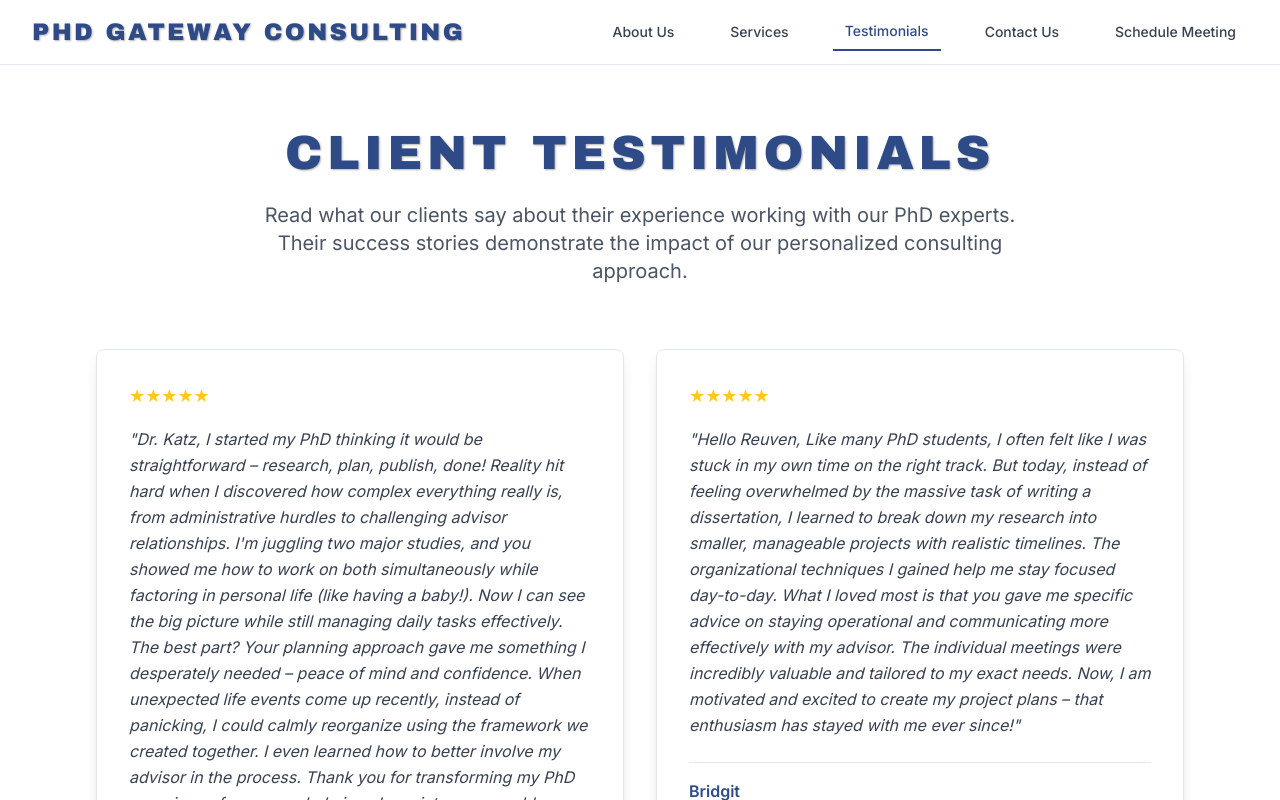
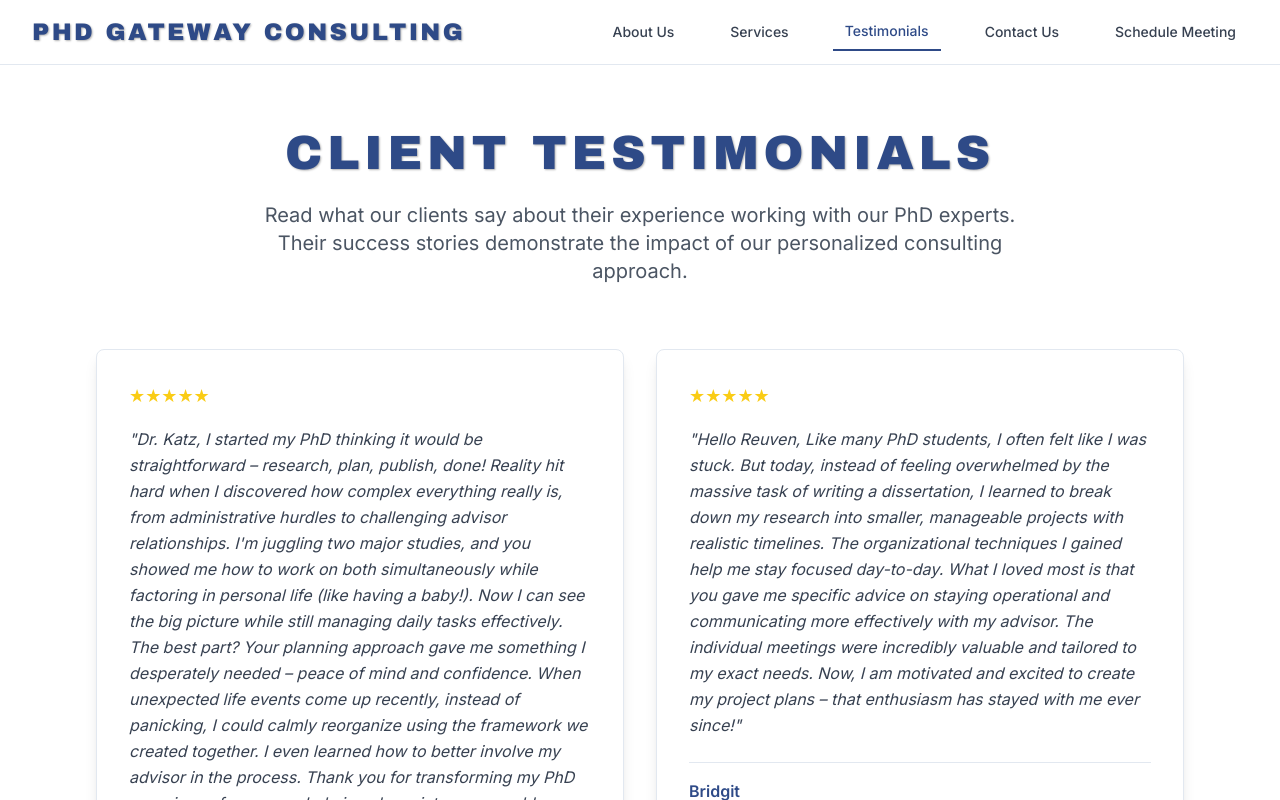
Before and after one commit to ReuvenKatz/pathway-nexus-gateway1, a React (Vite) app: page /testimonials in a window 1280 px wide. Shown: the top 800 px of the page. Built offline with nearby package versions, Linux system fonts and the light colour scheme; a web font is replaced by a local one.

Commit message:
Update Bridgit testimonial text
Update Bridgit's testimonial on the Testimonials page to shorten the sentence "Like many PhD students, I often felt like I was stuck in my own time on the right track." to "Like many PhD students, I often felt like I was stuck ."

```diff
--- a/src/pages/Testimonials.tsx
+++ b/src/pages/Testimonials.tsx
@@ -14,7 +14,7 @@ const Testimonials = () => {
     {
       id: 2,
       rating: 5,
-      text: "Hello Reuven, Like many PhD students, I often felt like I was stuck in my own time on the right track. But today, instead of feeling overwhelmed by the massive task of writing a dissertation, I learned to break down my research into smaller, manageable projects with realistic timelines. The organizational techniques I gained help me stay focused day-to-day. What I loved most is that you gave me specific advice on staying operational and communicating more effectively with my advisor. The individual meetings were incredibly valuable and tailored to my exact needs. Now, I am motivated and excited to create my project plans – that enthusiasm has stayed with me ever since!",
+      text: "Hello Reuven, Like many PhD students, I often felt like I was stuck. But today, instead of feeling overwhelmed by the massive task of writing a dissertation, I learned to break down my research into smaller, manageable projects with realistic timelines. The organizational techniques I gained help me stay focused day-to-day. What I loved most is that you gave me specific advice on staying operational and communicating more effectively with my advisor. The individual meetings were incredibly valuable and tailored to my exact needs. Now, I am motivated and excited to create my project plans – that enthusiasm has stayed with me ever since!",
       author: "Bridgit",
       position: "PhD in English Literature"
     },
```
